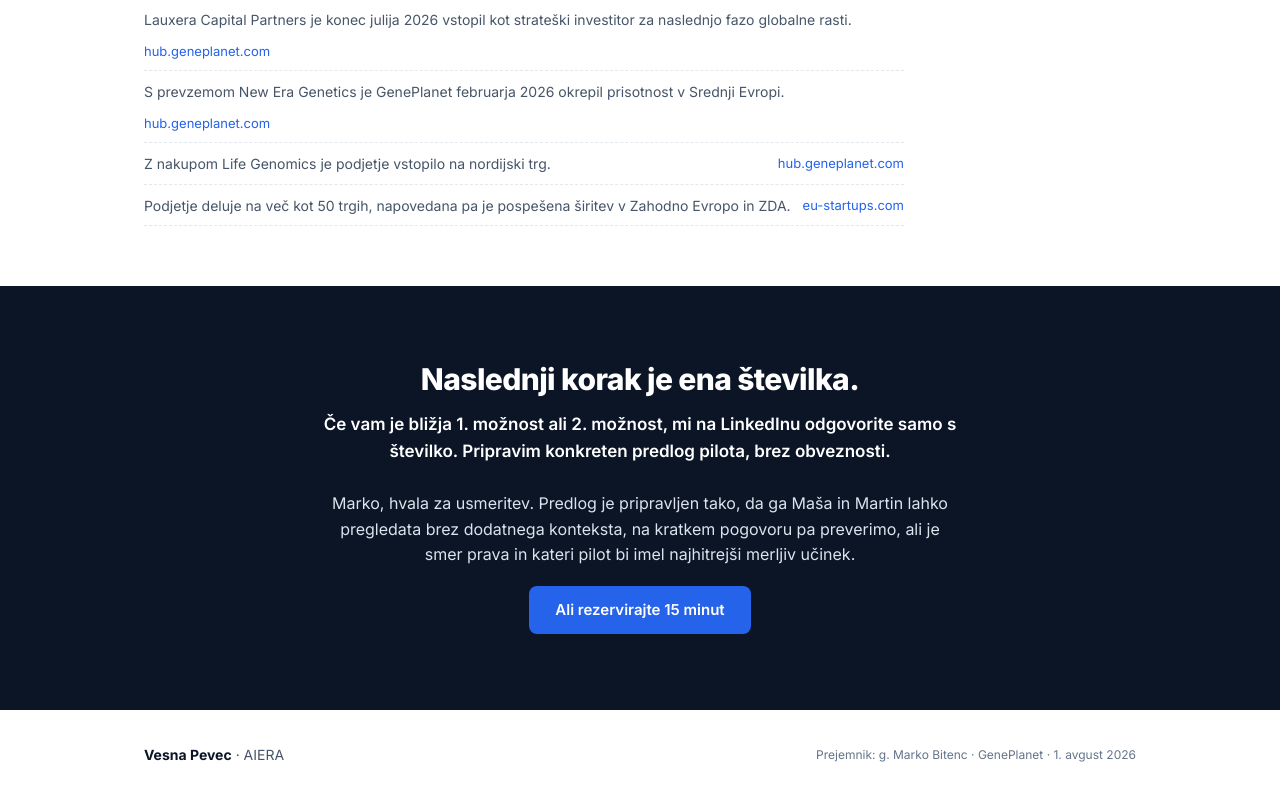
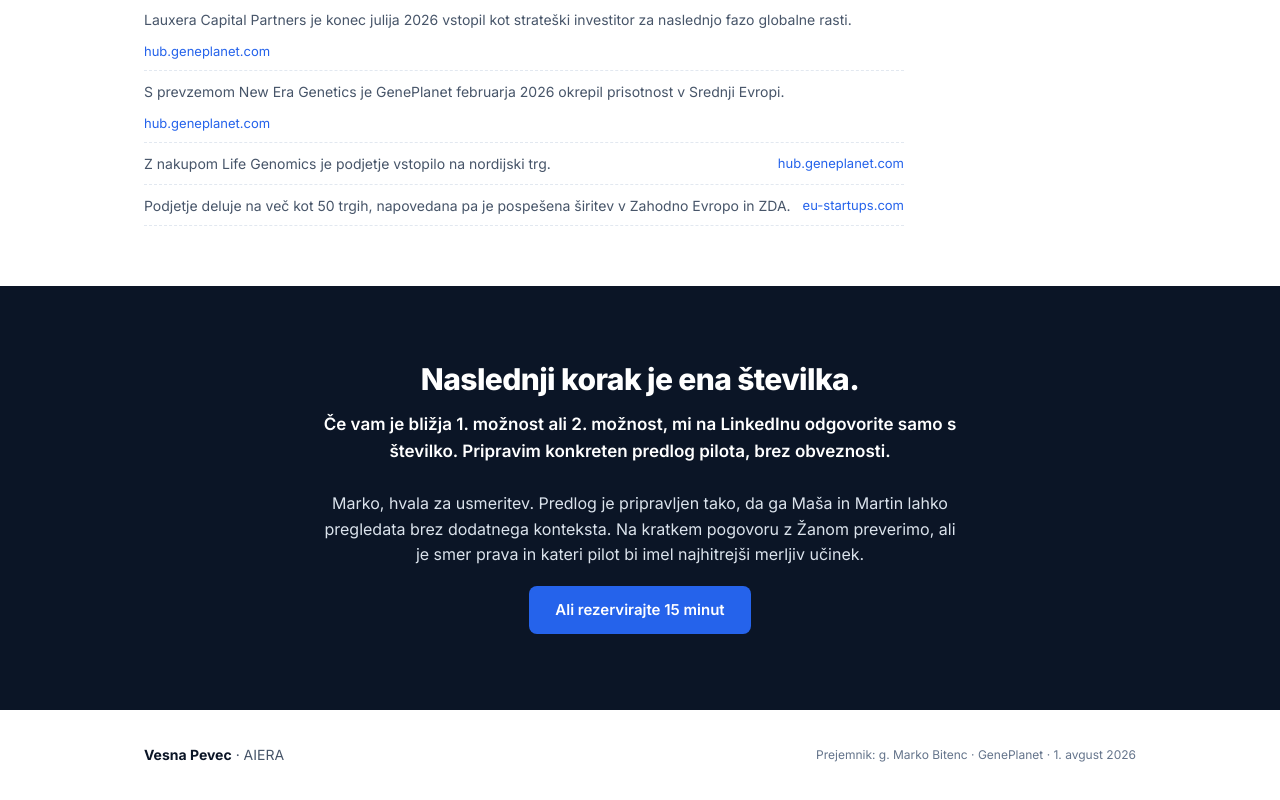
Before and after one commit to aiera-ai/b2booster-reply-bot, a website: page offers/gene-planet.html in a window 1280 px wide. Shown: the part 4242-5042 px from the top of the page. Drawn offline with Linux system fonts and the light colour scheme.

Commit message:
gene-planet: CTA names Zan as the one running the pilot call

```diff
--- a/offers/gene-planet.html
+++ b/offers/gene-planet.html
@@ -239,7 +239,7 @@
   <div class="wrap">
     <h2>Naslednji korak je ena številka.</h2>
     <p class="choice">Če vam je bližja 1. možnost ali 2. možnost, mi na LinkedInu odgovorite samo s številko. Pripravim konkreten predlog pilota, brez obveznosti.</p>
-    <p>Marko, hvala za usmeritev. Predlog je pripravljen tako, da ga Maša in Martin lahko pregledata brez dodatnega konteksta, na kratkem pogovoru pa preverimo, ali je smer prava in kateri pilot bi imel najhitrejši merljiv učinek.</p>
+    <p>Marko, hvala za usmeritev. Predlog je pripravljen tako, da ga Maša in Martin lahko pregledata brez dodatnega konteksta. Na kratkem pogovoru z Žanom preverimo, ali je smer prava in kateri pilot bi imel najhitrejši merljiv učinek.</p>
     <a class="btn" href="https://calendly.com/aiera-koledar/aiera-ai" target="_blank" rel="noopener">Ali rezervirajte 15 minut</a>
   </div>
 </section>
```
